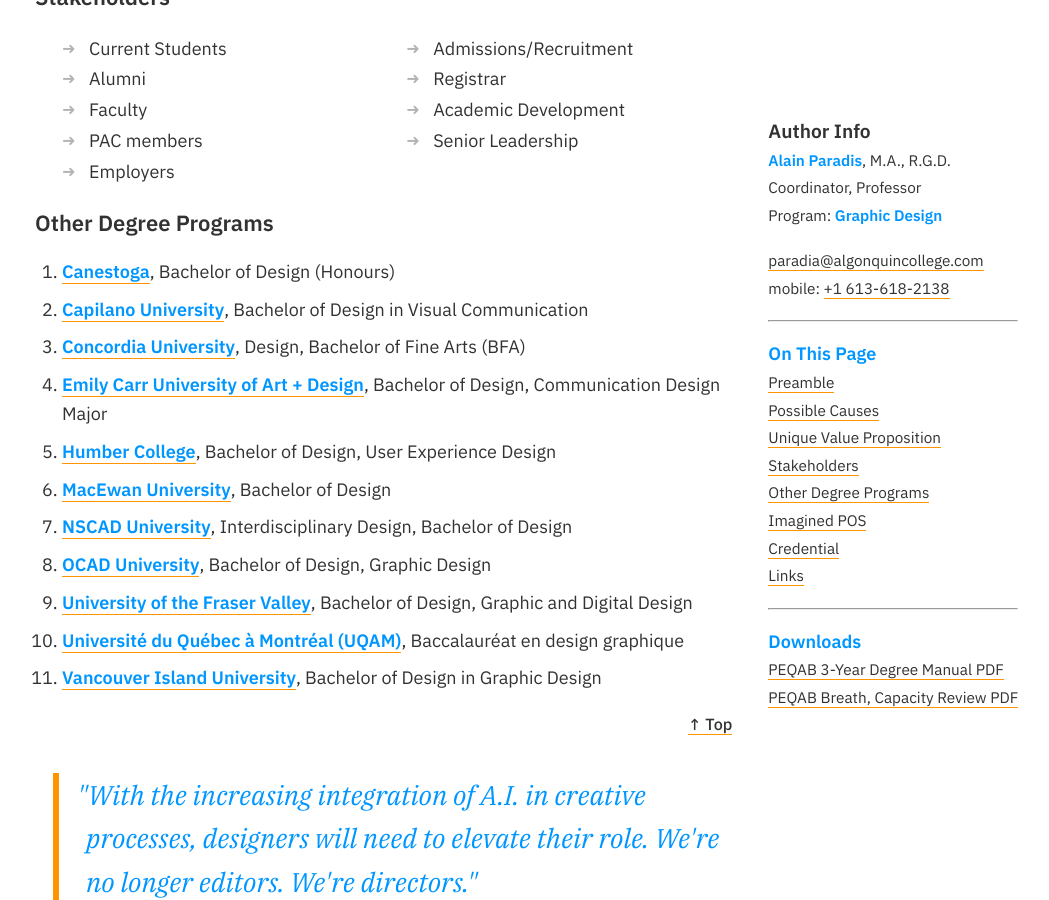
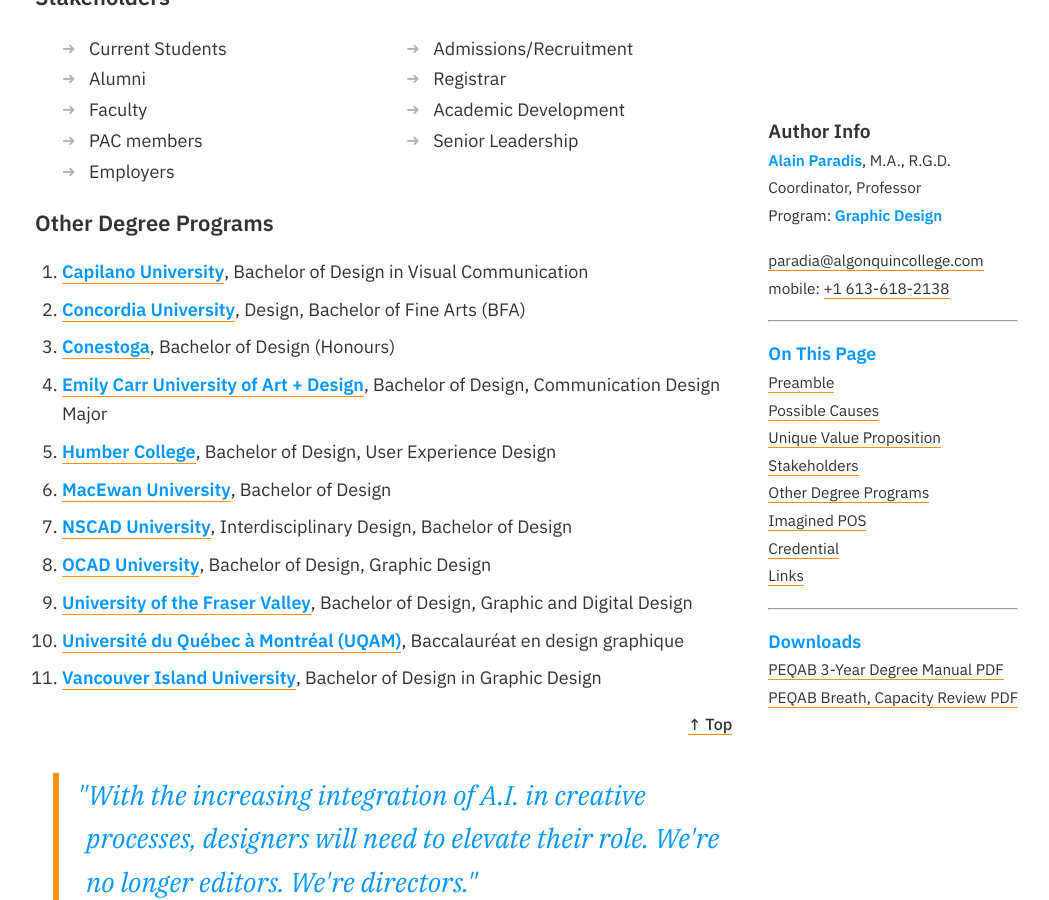
Before and after one commit to AlainParadis/program-transformation, a Jekyll site: the page built from index.md, in a window 1280 px wide and 900 px high, scrolled down 4088 px. Shown: the whole window, without its empty margins (73-1122 px from the left). Built offline with Jekyll 4.4.1, drawn with Linux system fonts in a browser that asks for light colours; some of the changed text lies outside the part shown.

Commit message:
Clarify NOC title and fix Canestoga typo
Update _data/sitewide.yml: change the link title from "NOC Code 52120" to "Canada: NOC Code 52120" for clearer geographic context, and correct the institution name from "Canestoga" to "Conestoga" in the degree-programs entry.

```diff
--- a/_data/sitewide.yml
+++ b/_data/sitewide.yml
@@ -52,7 +52,7 @@ links:
     url: "https://www23.statcan.gc.ca/imdb/p3VD.pl?Function=getVD&TVD=1420413&CVD=1420923&CPV=50.0409&CST=15052022&MLV=3&CLV=3"
   - title: "Ontario Job Bank NOC 52120"
     url: "https://www.services.labour.gov.on.ca/labourmarket-ui/jobProfile?nocCode=52120"
-  - title: "NOC Code 52120"
+  - title: "Canada: NOC Code 52120"
     url: "https://noc.esdc.gc.ca/OaSIS/OaSISOccProfile?code=52120.01&version=2023.0"
   - title: "Ontario College Program Standard: Graphic Design"
     url: "https://www.ontario.ca/page/college-program-standard-graphic-design"
@@ -90,7 +90,7 @@ resourcing:
 
 degree-programs:
   - title: "Bachelor of Design (Honours)"
-    institution: "Canestoga"
+    institution: "Conestoga"
     url: "https://www.conestogac.on.ca/fulltime/bachelor-of-design-honours/courses?id=28649"
   - title: "Bachelor of Design, Graphic Design"
     institution: "OCAD University"
```
